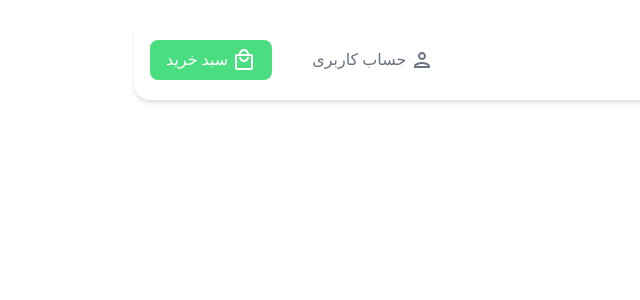
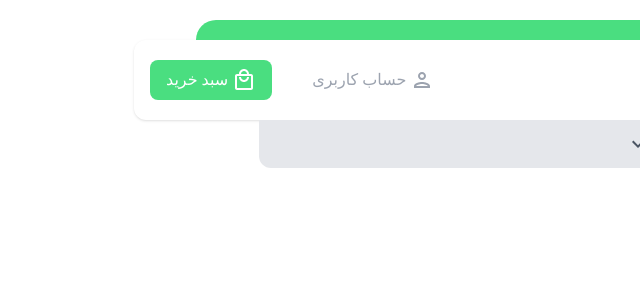
Before and after one commit to parsa-vesali/skyBooks, a React (Vite) app: page / in a window 1280 px wide. Shown: the top 300 px of the page, without its empty margins (640-1280 px from the left). Built offline with nearby package versions, Linux system fonts and the light colour scheme; a web font is replaced by a local one.

Commit message:
project updated

```diff
--- a/src/Components/NavBar.jsx
+++ b/src/Components/NavBar.jsx
@@ -9,9 +9,10 @@ import KeyboardArrowDownIcon from '@mui/icons-material/KeyboardArrowDown';
 
 export default function NavBar() {
     return (
-        <div className='relative'>
+        <div className='relative mt-10'>
+            <div className=" m-auto absolute -top-5 left-0 right-0 w-[90%] h-5 bg-green-400 rounded-t-full"></div>
 
-            <div className="w-full flex items-center justify-between mt-5 h-20 shadow-md rounded-2xl p-4 z-50 ">
+            <div className="w-full flex items-center justify-between mt-2 h-20 shadow rounded-xl p-4 z-50 ">
 
                 {/* RIGHT */}
 
@@ -37,7 +38,7 @@ export default function NavBar() {
                 <div className="flex items-center">
                     {/* ACCOUNTE && CART */}
                     <div className="flex items-center gap-x-10 child:transition-all">
-                        <Link to={'/'} className='flex items-center gap-x-1 text-gray-500 hover:text-green-400' >
+                        <Link to={'/'} className='flex items-center gap-x-1 text-gray-400 hover:text-green-400' >
                             <PersonOutlinedIcon />
                             <span>حساب کاربری</span>
                         </Link>
@@ -52,8 +53,18 @@ export default function NavBar() {
 
 
             </div>
-
-
+            <div className=" m-auto absolute -bottom-12 left-0 right-0 w-[80%] h-12 bg-gray-200 rounded-b-xl flex items-center justify-center py-4">
+                <ul className='flex gap-x-4 child:text-lg child:text-gray-600'>
+                    <Link to={'/'} className='flex items-center'>
+                        برنامه نویسی
+                        <KeyboardArrowDownIcon />
+                    </Link>
+                    <Link to={'/'} className='flex items-center'>
+                        برنامه نویسی
+                        <KeyboardArrowDownIcon />
+                    </Link>
+                </ul>
+            </div>
         </div>
     )
 }
```
